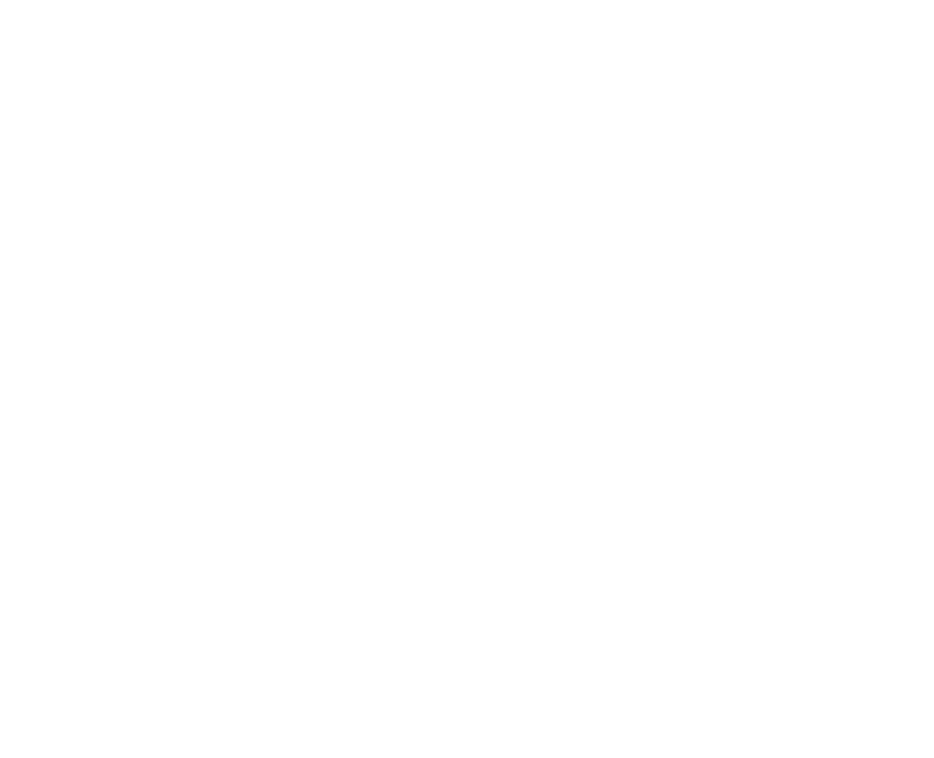
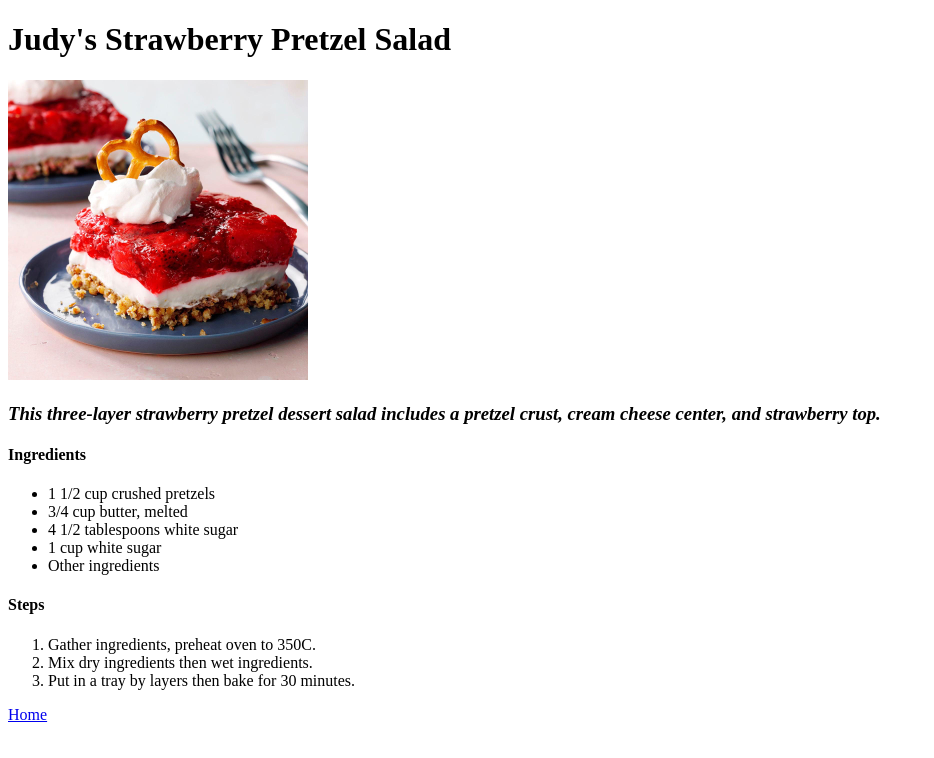
Before and after one commit to madhav-mk/odin-recipes, a plain HTML site: page recipes/strawberrypretzel.html in a window 1280 px wide. Shown: the whole page, without its empty margins (0-934 px from the left). Drawn offline with Linux system fonts and the light colour scheme.

Commit message:
Added strawberry pretzel recipe and link to recipe on index.html

```diff
--- a/recipes/strawberrypretzel.html
+++ b/recipes/strawberrypretzel.html
@@ -6,6 +6,23 @@
     <title>Document</title>
 </head>
 <body>
-
+    <h1>Judy's Strawberry Pretzel Salad</h1>
+    <img src="../images/strawberrypretzel.jpg" height="300">
+    <h3><em>This three-layer strawberry pretzel dessert salad includes a pretzel crust, cream cheese center, and strawberry top.</em></h3>
+    <h4>Ingredients</h4>
+        <ul>
+            <li>1 1/2 cup crushed pretzels</li>
+            <li>3/4 cup butter, melted</li>
+            <li>4 1/2 tablespoons white sugar</li>
+            <li>1 cup white sugar</li>
+            <li>Other ingredients</li>
+        </ul>
+    <h4>Steps</h4>
+        <ol>
+            <li>Gather ingredients, preheat oven to 350C.</li>
+            <li>Mix dry ingredients then wet ingredients.</li>
+            <li>Put in a tray by layers then bake for 30 minutes.</li>
+        </ol>
+    <a href="../index.html">Home</a>
 </body>
 </html>
```
Also changed, not shown: index.html (+4 -1 lines), images/strawberrypretzel.jpg (added).
